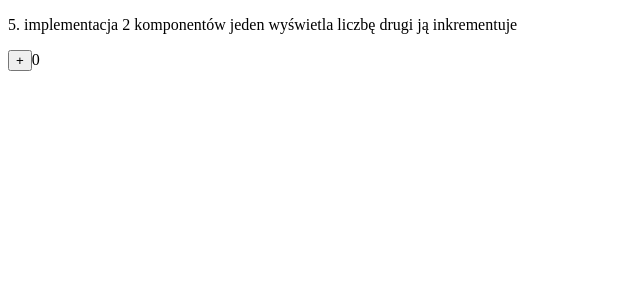
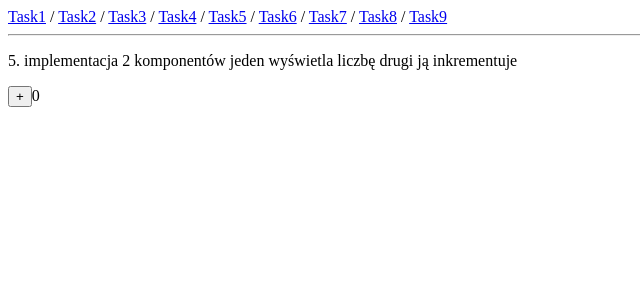
Before and after one commit to KBrzyski/soft-strong-recruitment, an Angular app: page /task5 in a window 1280 px wide. Shown: the top 300 px of the page, without its empty margins (0-640 px from the left). Built offline with nearby package versions, Linux system fonts and the light colour scheme.

Commit message:
Add navigation component

```diff
--- a/src/app/app.component.html
+++ b/src/app/app.component.html
@@ -1 +1,3 @@
+<app-menu></app-menu>
+<hr />
 <router-outlet></router-outlet>
--- a/src/app/app.module.ts
+++ b/src/app/app.module.ts
@@ -15,6 +15,7 @@ import { Task7Component } from './task7/task7.component';
 import { Task8Component } from './task8/task8.component';
 import { Task9Component } from './task9/task9.component';
 import { Task9distantComponent } from './task9distant/task9distant.component';
+import { MenuComponent } from './menu/menu.component';
 
 @NgModule({
   declarations: [
@@ -29,7 +30,8 @@ import { Task9distantComponent } from './task9distant/task9distant.component';
     Task7Component,
     Task8Component,
     Task9Component,
-    Task9distantComponent
+    Task9distantComponent,
+    MenuComponent
   ],
   imports: [
     BrowserModule,
--- /dev/null
+++ b/src/app/menu/menu.component.html
@@ -0,0 +1,9 @@
+<a [routerLink]="['/task1']">Task1</a> /
+<a [routerLink]="['/task2']">Task2</a> /
+<a [routerLink]="['/task3']">Task3</a> /
+<a [routerLink]="['/task4']">Task4</a> /
+<a [routerLink]="['/task5']">Task5</a> /
+<a [routerLink]="['/task6']">Task6</a> /
+<a [routerLink]="['/task7']">Task7</a> /
+<a [routerLink]="['/task8']">Task8</a> /
+<a [routerLink]="['/task9']">Task9</a>
--- /dev/null
+++ b/src/app/menu/menu.component.ts
@@ -0,0 +1,15 @@
+import { Component, OnInit } from '@angular/core';
+
+@Component({
+  selector: 'app-menu',
+  templateUrl: './menu.component.html',
+  styleUrls: ['./menu.component.scss']
+})
+export class MenuComponent implements OnInit {
+
+  constructor() { }
+
+  ngOnInit(): void {
+  }
+
+}
```
Also changed, not shown: src/app/menu/menu.component.scss (added), 1 other file (tests, documents, lock files or other folders).
